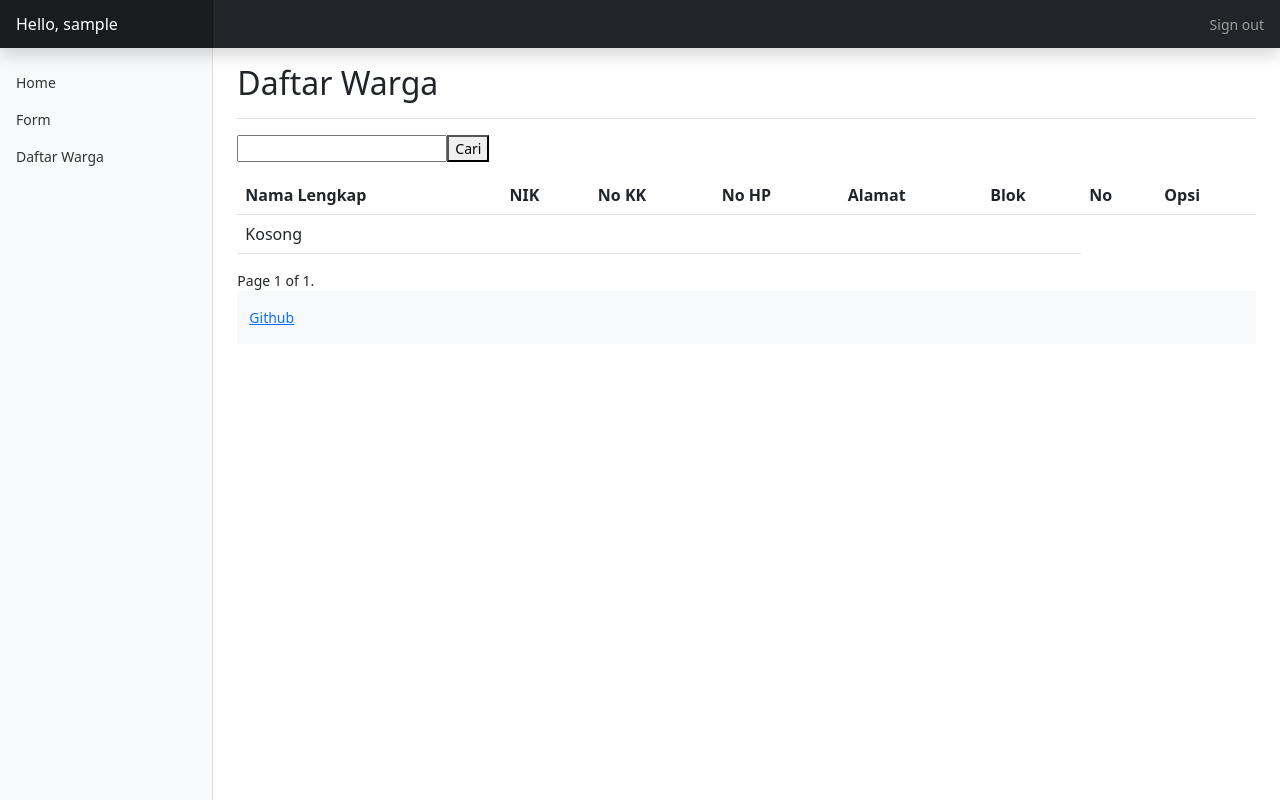
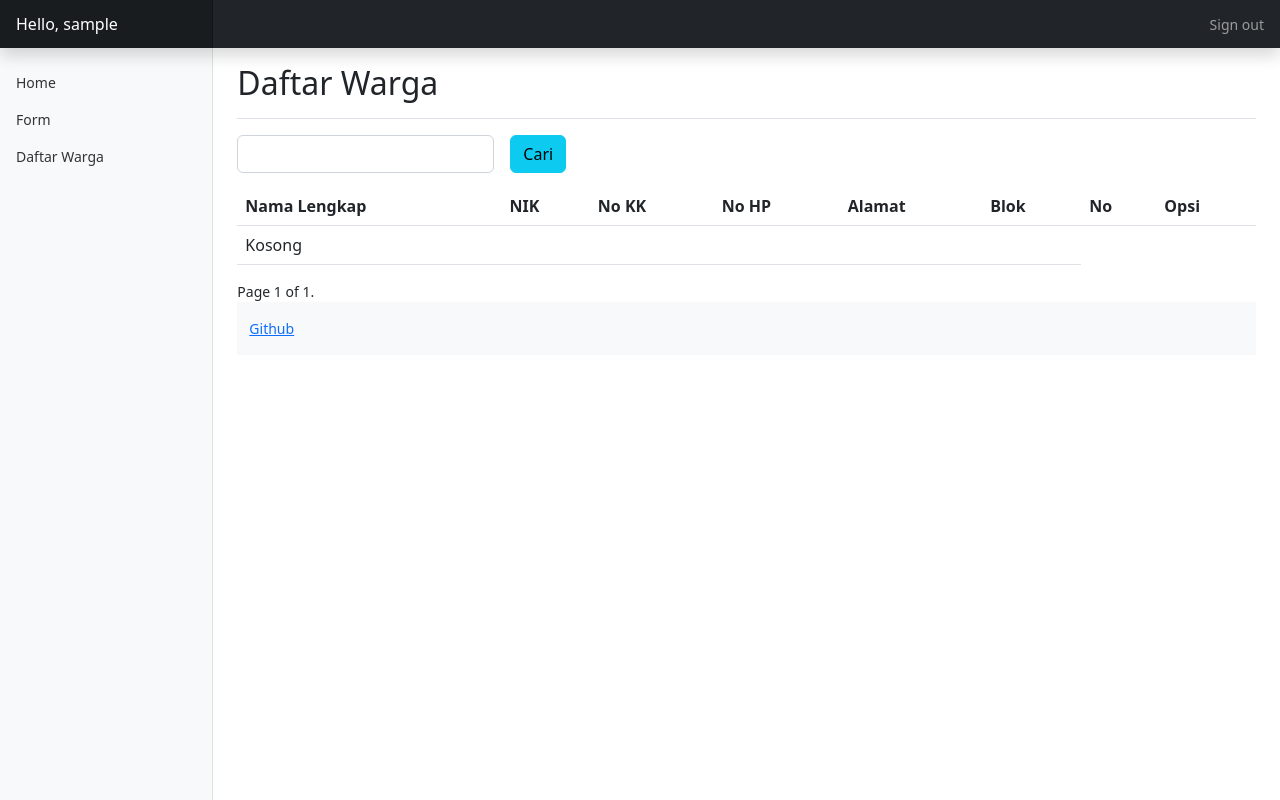
Before and after one commit to robertusnegoro/datawarga, a Django app: page /list-warga-view in a window 1280 px wide. Run offline with Django 4.2, Linux system fonts and the light colour scheme; the visitor is signed in with stand-in values (Sample User, id 1); data that the repository does not hold is empty; some libraries are stand-ins or nearby versions.

Commit message:
Fix button style

```diff
--- a/datawarga/kependudukan/templates/form_warga.html
+++ b/datawarga/kependudukan/templates/form_warga.html
@@ -22,7 +22,7 @@
     {{ form.alamat_blok | as_crispy_field }}
     {{ form.alamat_nomor | as_crispy_field }}
 
-    {{ form.alamat_ktp }}
+    {{ form.alamat_ktp | as_crispy_field }}
 
     {{ form.status_tinggal | as_crispy_field }}
 
--- a/datawarga/kependudukan/templates/list_warga_view.html
+++ b/datawarga/kependudukan/templates/list_warga_view.html
@@ -7,7 +7,15 @@
 {% if message != "" %}
 <p>{{ message }}</p>
 {% endif %}
-<form method="get" action="{% url 'kependudukan:listWargaView' %}"> <input name="search" type="text" id="search"><button type="submit" id="submitBtn">Cari</button></form>
+<form method="get" action="{% url 'kependudukan:listWargaView' %}" class="row g-3">
+    <div class="col-auto">
+        <input name="search" type="text" class="form-control" id="search">
+    </div>
+    <div class="col-auto">
+        <button type="submit" id="submitBtn" class="btn btn-info">Cari</button>
+    </div>
+
+</form>
 <table class="table">
     <thead>
         <tr>
```
Also changed, not shown: 1 other file.
